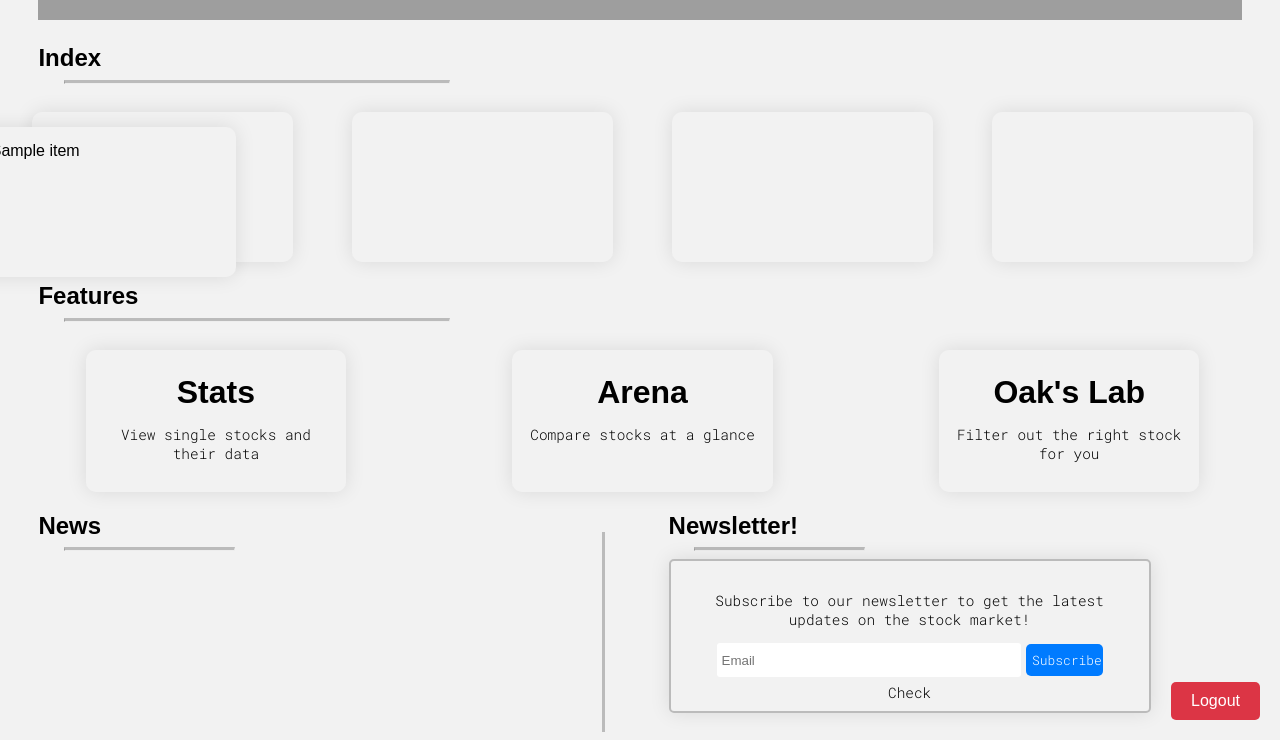
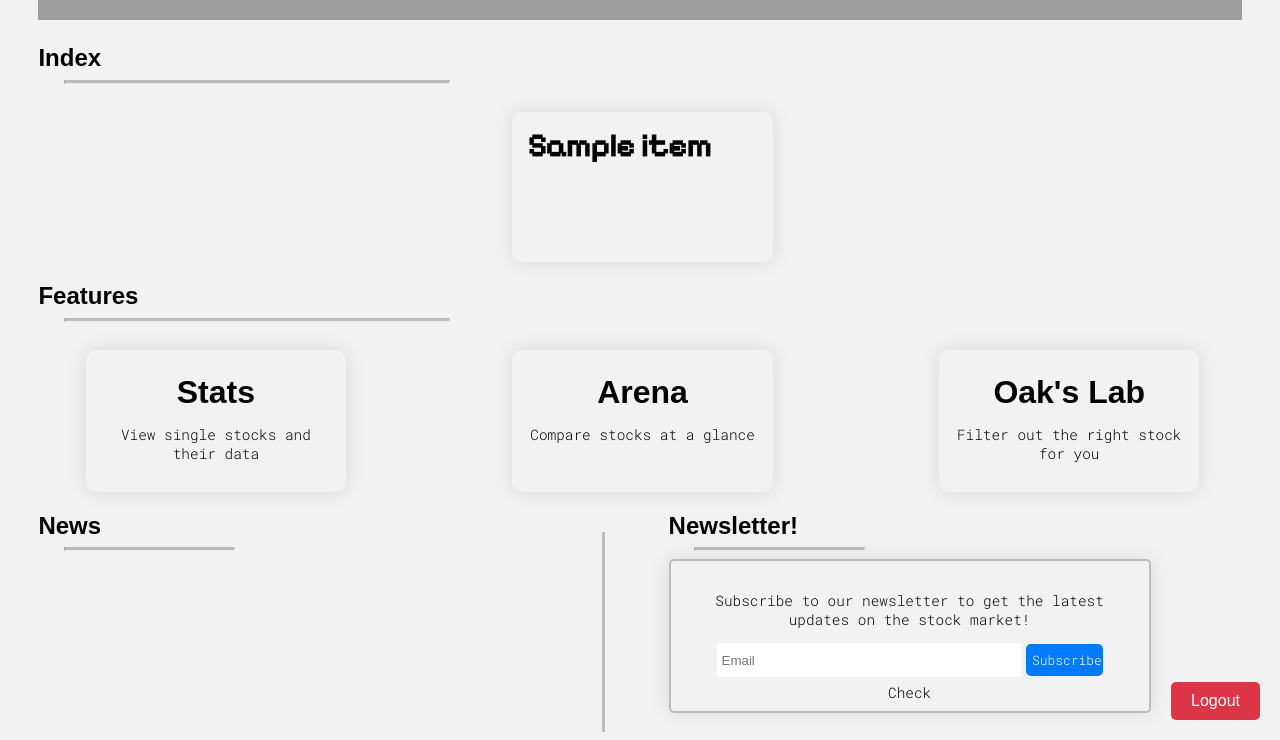
Before and after one commit to aarcee17/COPedex, a Flask app: template templates/home.html in a window 1280 px wide. Shown: the part 60-800 px from the top of the page. Run offline with Flask 3, Linux system fonts and the light colour scheme; the template is opened without the code that fills it: most values are stand-ins (such as "Sample title", 1, 10 or a date in 2020); some web fonts are replaced; grey boxes are pictures that could not be loaded.

Commit message:
Added fonts to the indexes

```diff
--- a/app.py
+++ b/app.py
@@ -10,7 +10,6 @@ def get_stock_dataN(symbol):
     response = requests.get(url)
 
     soup = BeautifulSoup(response.content, 'html.parser')
-
     stock_name = soup.find('div', class_='zzDege').text
     stock_price = soup.find('div', class_='YMlKec fxKbKc').text
     #proloss = soup.find('div', class_='P2Luy Ebnabc ZYVHBb').text
@@ -55,7 +54,6 @@ app.secret_key = 'your_secret_key'  # Replace with your actual secret key
 app.config['SQLALCHEMY_DATABASE_URI'] = 'sqlite:///users.db'
 app.config['SQLALCHEMY_TRACK_MODIFICATIONS'] = False
 db = SQLAlchemy(app)
-arr = ["a", "b", "c", "d"]
 # User Model
 class User(db.Model):
     id = db.Column(db.Integer, primary_key=True)
@@ -105,8 +103,8 @@ def dashboard():
     if 'user_id' in session:
         nifty = get_stock_dataN('NIFTY_50')
         sensex =  get_stock_dataB('SENSEX')
-        sbi = get_stock_dataNB('SBIN')
-        hdfc = get_stock_dataNB('HDFCBANK')
+        sbi = get_stock_dataN('NIFTY_BANK')
+        hdfc = get_stock_dataN('NIFTY_IT')
         data = [nifty,sensex,sbi,hdfc]
         return render_template('home.html', username=session['username'],data = data)
 
--- a/static/style.css
+++ b/static/style.css
@@ -226,3 +226,13 @@ hr.solid {
 #result {
     margin-top: 6px;
 }
+
+.indexArea .box h1 {
+    margin-top: 0;
+    font-family: 'Pixelify Sans', sans-serif;
+}
+
+.indexArea .box h3 {
+    margin-top: 0;
+    font-family: 'VT323', monospace;
+}
--- a/templates/home.html
+++ b/templates/home.html
@@ -10,6 +10,8 @@
     <link href="https://fonts.googleapis.com/css2?family=Poppins:wght@300&display=swap" rel="stylesheet">
     <link href="https://fonts.googleapis.com/css2?family=Sixtyfour&display=swap" rel="stylesheet">
     <link href="https://fonts.googleapis.com/css2?family=Roboto+Mono:wght@300&display=swap" rel="stylesheet">
+    <link href="https://fonts.googleapis.com/css2?family=Pixelify+Sans&display=swap" rel="stylesheet">
+    <link href="https://fonts.googleapis.com/css2?family=VT323&display=swap" rel="stylesheet">
 </head>
 <body>
     <div class="header">
@@ -25,25 +27,19 @@
             <h2>Index</h2>
             <hr class="solid">
             <div class="boxes">
-                <div class="box">
-                    {% for row in data %}
+                {% for row in data %}
                     <div class="box">
                         {% for item in row %}
-                            <span>{{ item }}</span>
+                            {% if loop.index == 1 %}
+                                <h1>{{ item }}</h1>
+                            {% elif loop.index in [2, 3] %}
+                                <h3>{{ item }}</h3>
+                            {% else %}
+                                <!-- Handle additional heading levels as needed -->
+                            {% endif %}
                         {% endfor %}
                     </div>
                 {% endfor %}
-                </div>
-                <div class="box">
-
-                </div>
-                <div class="box">
-
-                </div>
-
-                <div class="box">
-
-                </div>
             </div>
         </div>
         <div class="toolArea">
```
Also changed, not shown: testonly.py (+49 -0 lines), 1 other file.
